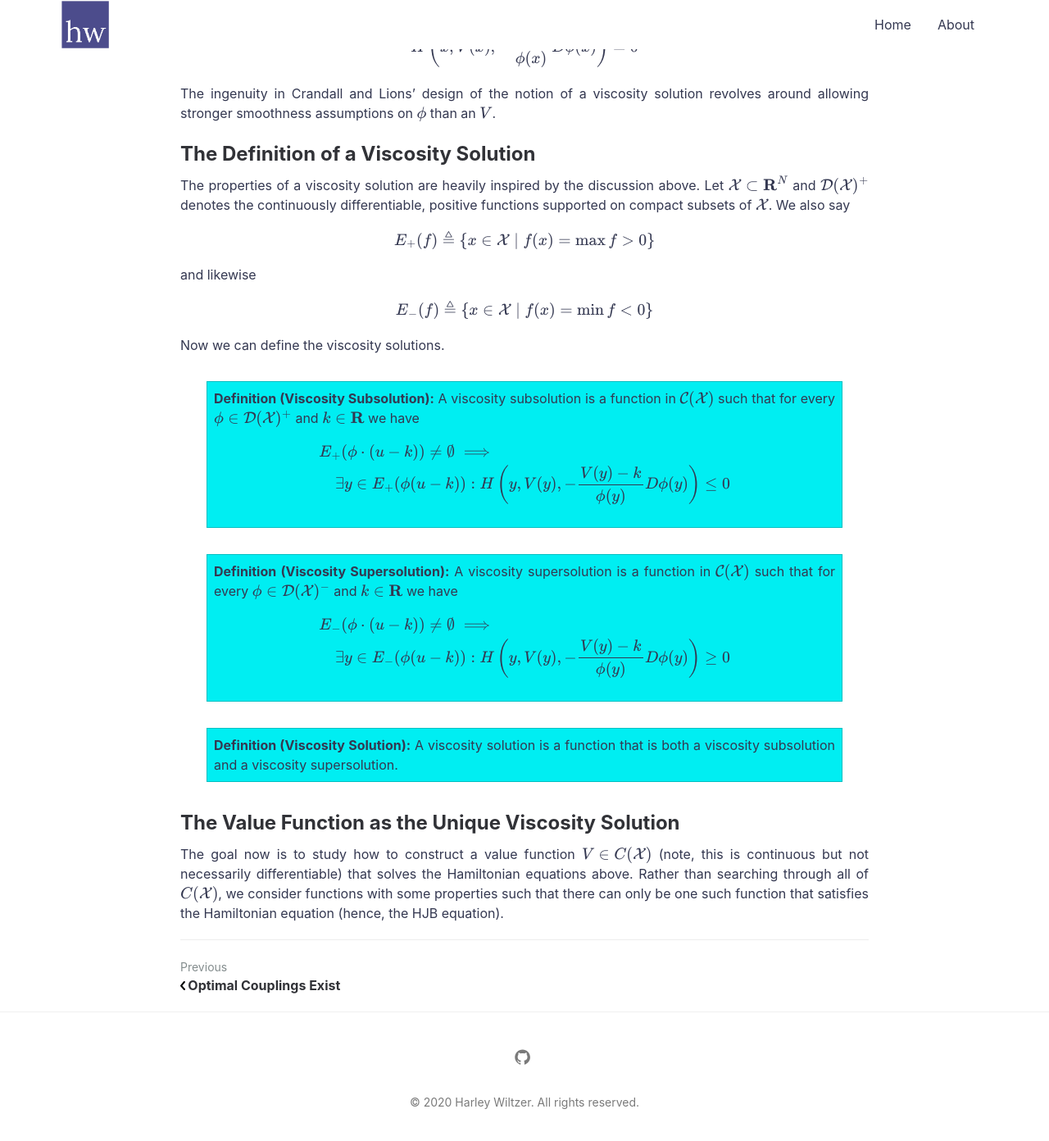
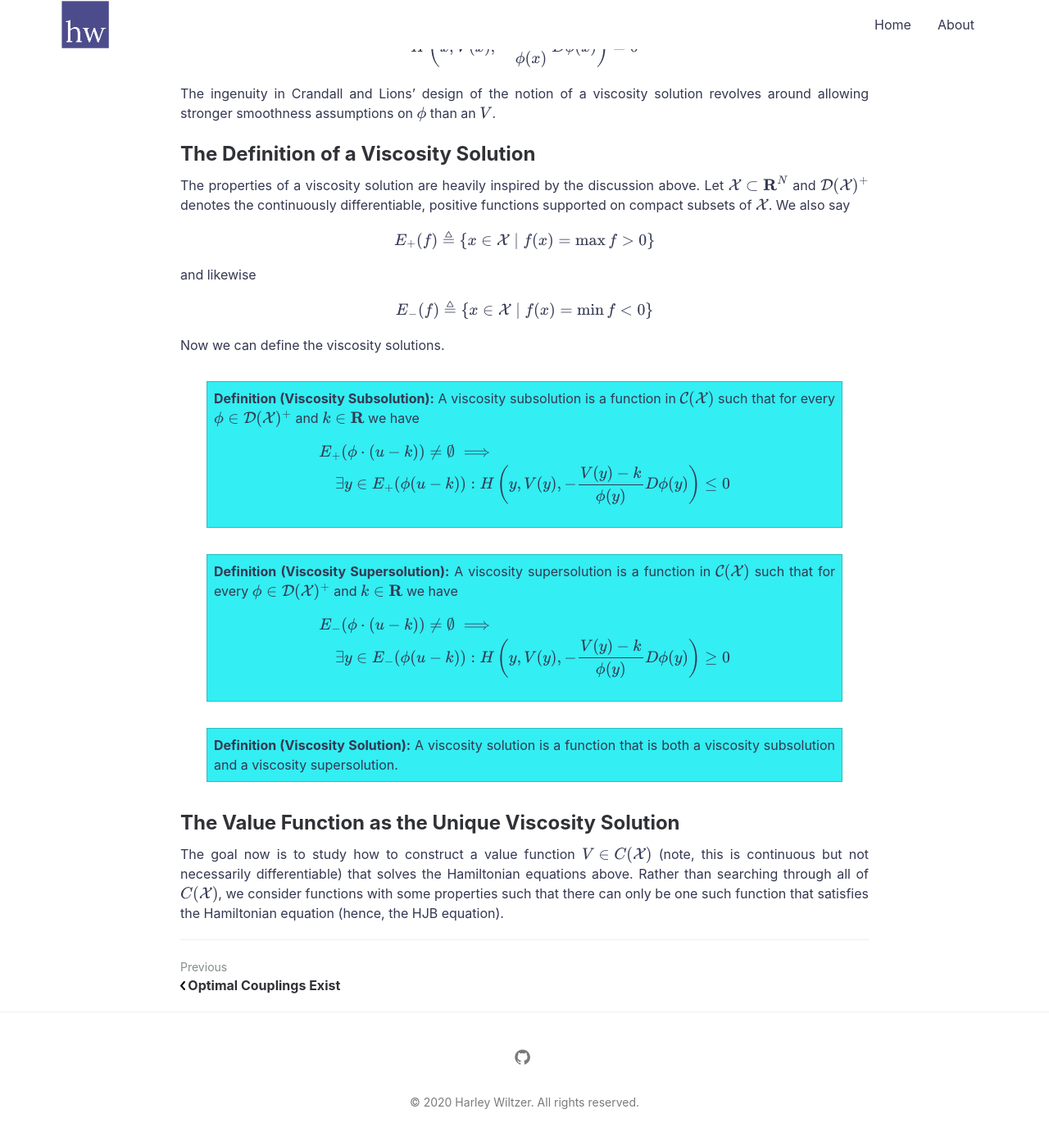
Before and after one commit to harwiltz/old-website, a Jekyll site: the page built from _posts/2020-09-24-viscosity-solutions.markdown, in a window 1280 px wide and 1400 px high, scrolled down 4210 px. Shown: the top 1392 px of the window at 82% size. Built offline with Jekyll 4.4.1, drawn with Linux system fonts in a browser that asks for light colours; formulas are drawn with MathJax 3.

```diff
--- a/_posts/2020-09-24-viscosity-solutions.markdown
+++ b/_posts/2020-09-24-viscosity-solutions.markdown
@@ -204,7 +204,7 @@ Now we can define the viscosity solutions.
 
 <div class="definition">
 <b>Definition (Viscosity Supersolution):</b> A viscosity supersolution is a function in
-\(\mathcal{C}(\mathcal{X})\) such that for every \(\phi\in\mathcal{D}(\mathcal{X})^{-}\) and
+\(\mathcal{C}(\mathcal{X})\) such that for every \(\phi\in\mathcal{D}(\mathcal{X})^{+}\) and
 \(k\in\mathbf{R}\) we have
 
 \begin{align}
--- a/assets/css/mathstuff.css
+++ b/assets/css/mathstuff.css
@@ -15,7 +15,7 @@ body {
   display: block;
   margin: 2em;
   padding: 8px;
-  background-color: #00eef2;
+  background-color: #33eef2;
   border: 1px solid rgba(0.2, 0.0, 0.2, 0.2);
   text-align: justify;
 }
```
